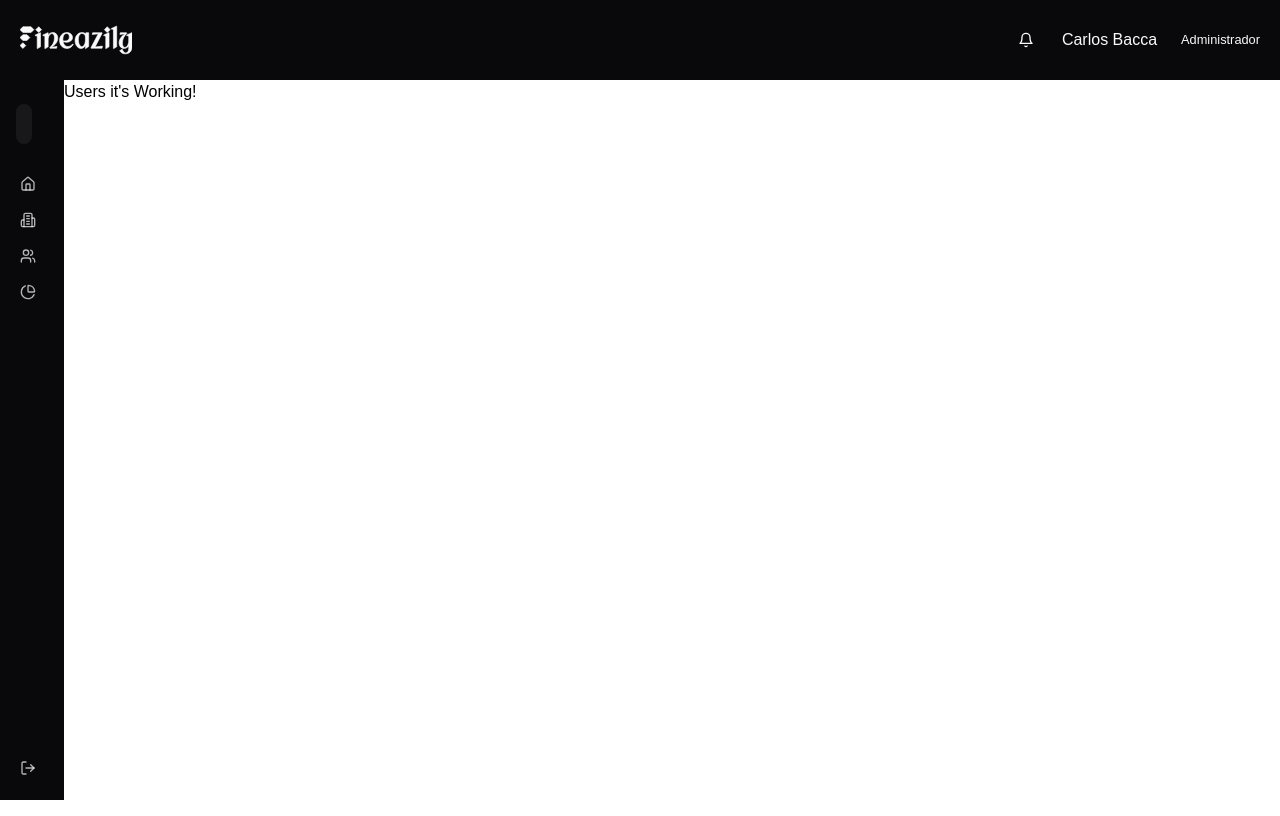
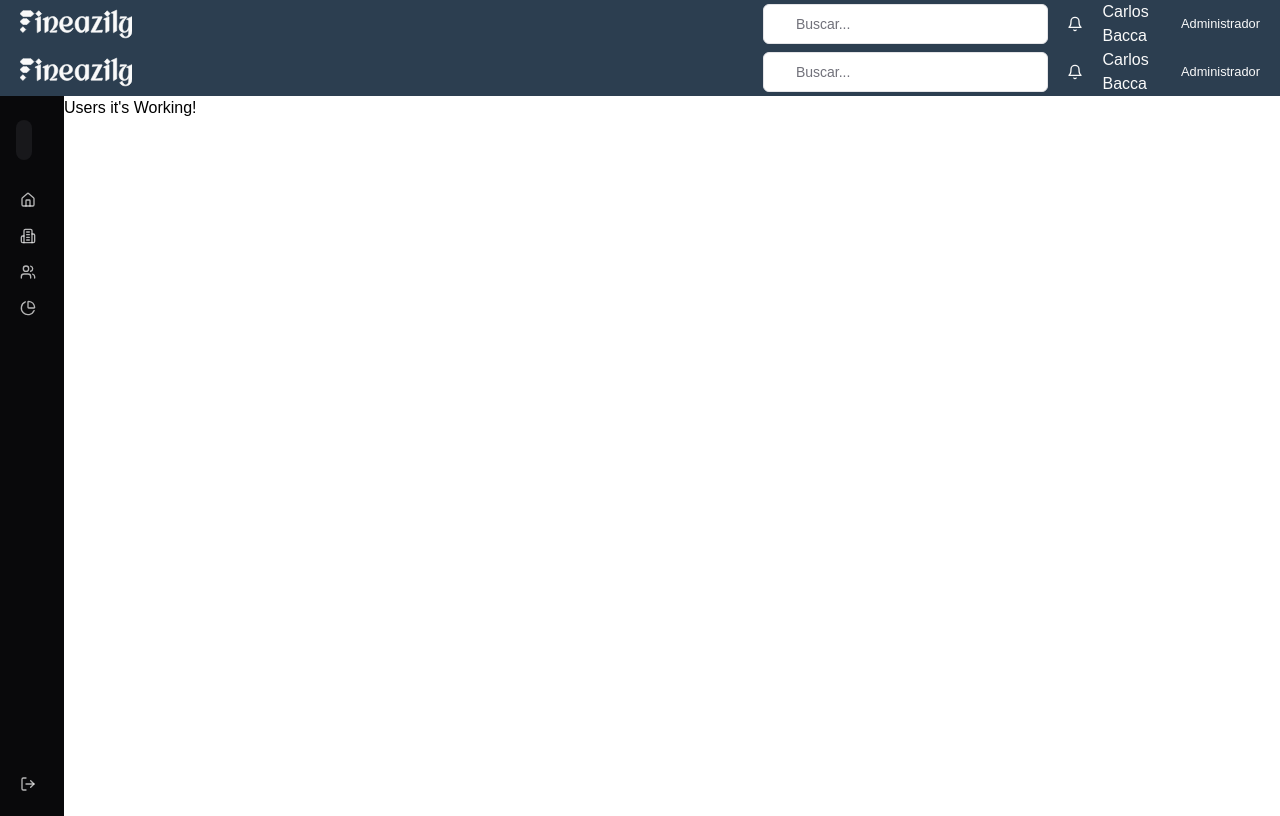
Before and after one commit to No-Country-simulation/S19-07-N-WEBAPP, a Next.js app in the folder front/: page /users in a window 1280 px wide. Built offline with nearby package versions, Linux system fonts and the light colour scheme.

Commit message:
fix (layout): change template and navbar for better UX

```diff
--- a/front/src/app/layout.tsx
+++ b/front/src/app/layout.tsx
@@ -23,8 +23,9 @@ export default function RootLayout({
   return (
     <html lang="en">
       <body className={`${poppins.variable} antialiased`}>
-        <div className="flex">
+        <div className="flex min-h-screen overflow-hidden">
           <div className="flex-1">
+            <HeaderNavbar /> {/* Navbar en la parte superior */}
             <main>{children}</main> {/* Contenido principal */}
           </div>
         </div>
--- a/front/src/components/navbar.tsx
+++ b/front/src/components/navbar.tsx
@@ -1,6 +1,6 @@
 import { ComponentType } from "react";
 import Logo from "./icons/logo";
-import { BellIcon, SearchIcon } from "lucide-react";
+import { BellIcon} from 'lucide-react';
 import { Button } from "@/components/ui/button";
 import { Input } from "@/components/ui/input";
 
@@ -9,12 +9,17 @@ const HeaderNavbar: ComponentType = () => {
   const role = "Administrador";
 
   return (
-    <header className="flex z-10 sticky top-0 flex-col">
-      <div className="flex items-center justify-between p-5 h-20 bg-zinc-950 text-zinc-50">
-        {" "}
-        {/* Color actualizado */}
+    <header className="flex flex-col">
+      <div className="flex items-center justify-between p-5 h-12 bg-[#2c3e50] text-zinc-50">
         <Logo theme="light" size="lg" />
         <div className="flex items-center gap-4">
+          <div className="relative w-full max-w-sm">
+            <Input
+              type="search"
+              placeholder="Buscar..."
+              className="w-full pl-8"
+            />
+          </div>
           <Button variant="ghost" size="icon" className="text-muted-foreground">
             <BellIcon className="h-5 w-5" />
           </Button>
```
